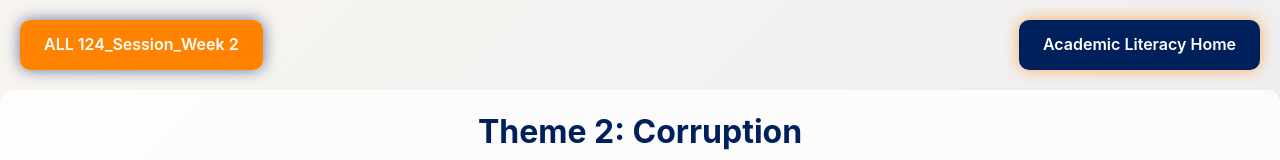
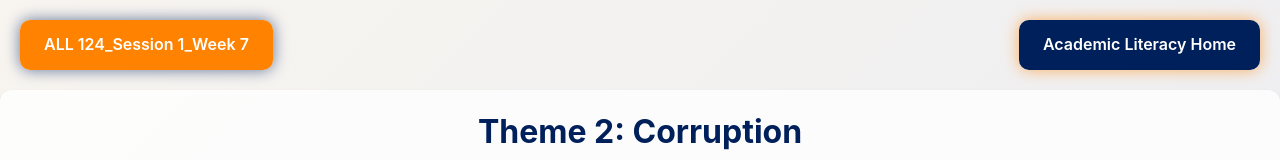
Before and after one commit to oeybers-cpu/all-124_session1_wk2, a plain HTML site: page index.html in a window 1280 px wide. Shown: the top 160 px of the page. Drawn offline with Linux system fonts and the light colour scheme.

Commit message:
Update index.html

```diff
--- a/index.html
+++ b/index.html
@@ -624,7 +624,7 @@
 </head>
 <body>
     <div class="button-container">
-        <div class="session-btn">ALL 124_Session_Week 2</div>
+        <div class="session-btn">ALL 124_Session 1_Week 7</div>
         <a href="https://oeybers-cpu.github.io/a_lit_models/" class="home-btn">Academic Literacy Home</a>
     </div>
     <h1 class="page-title">Theme 2: Corruption</h1>
```
